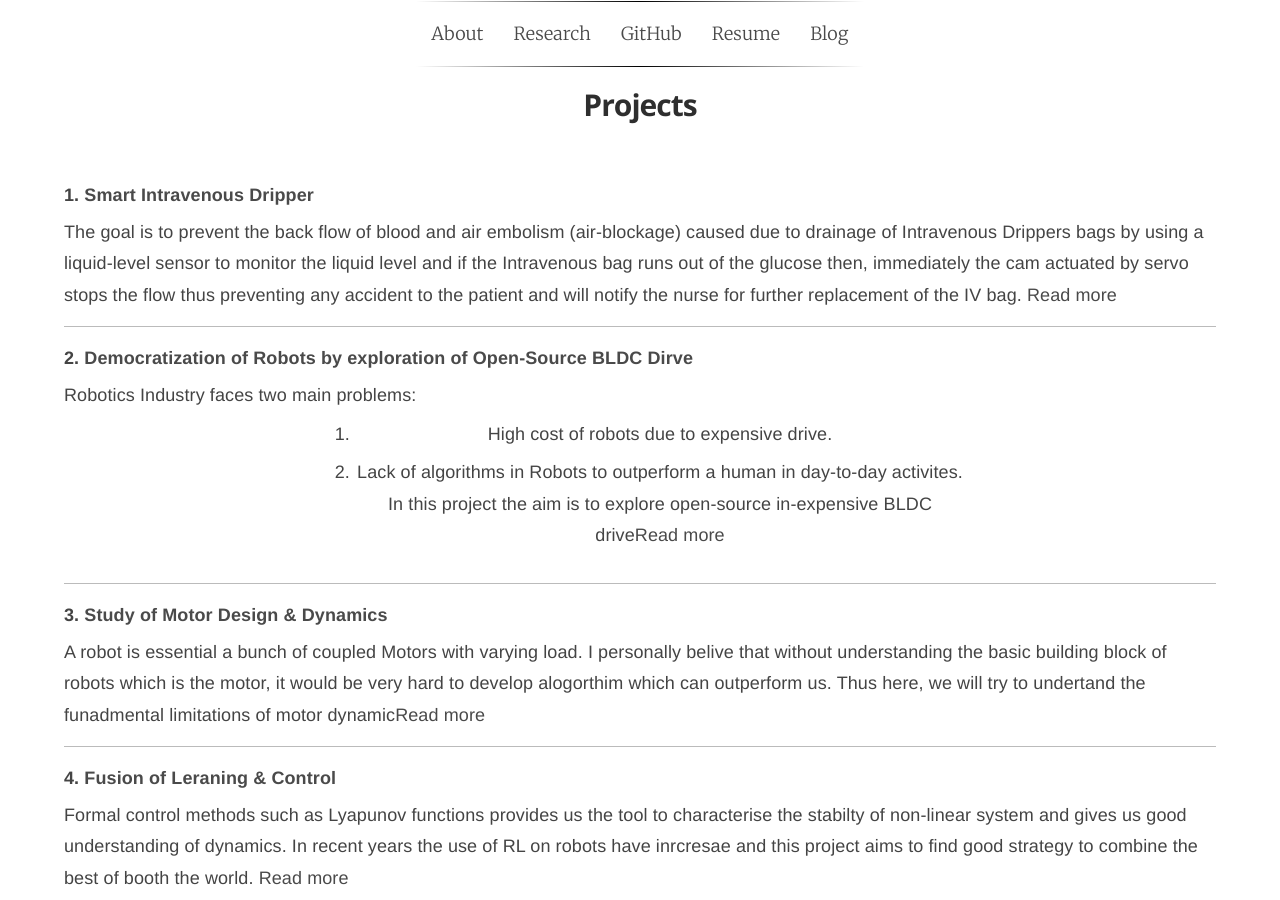
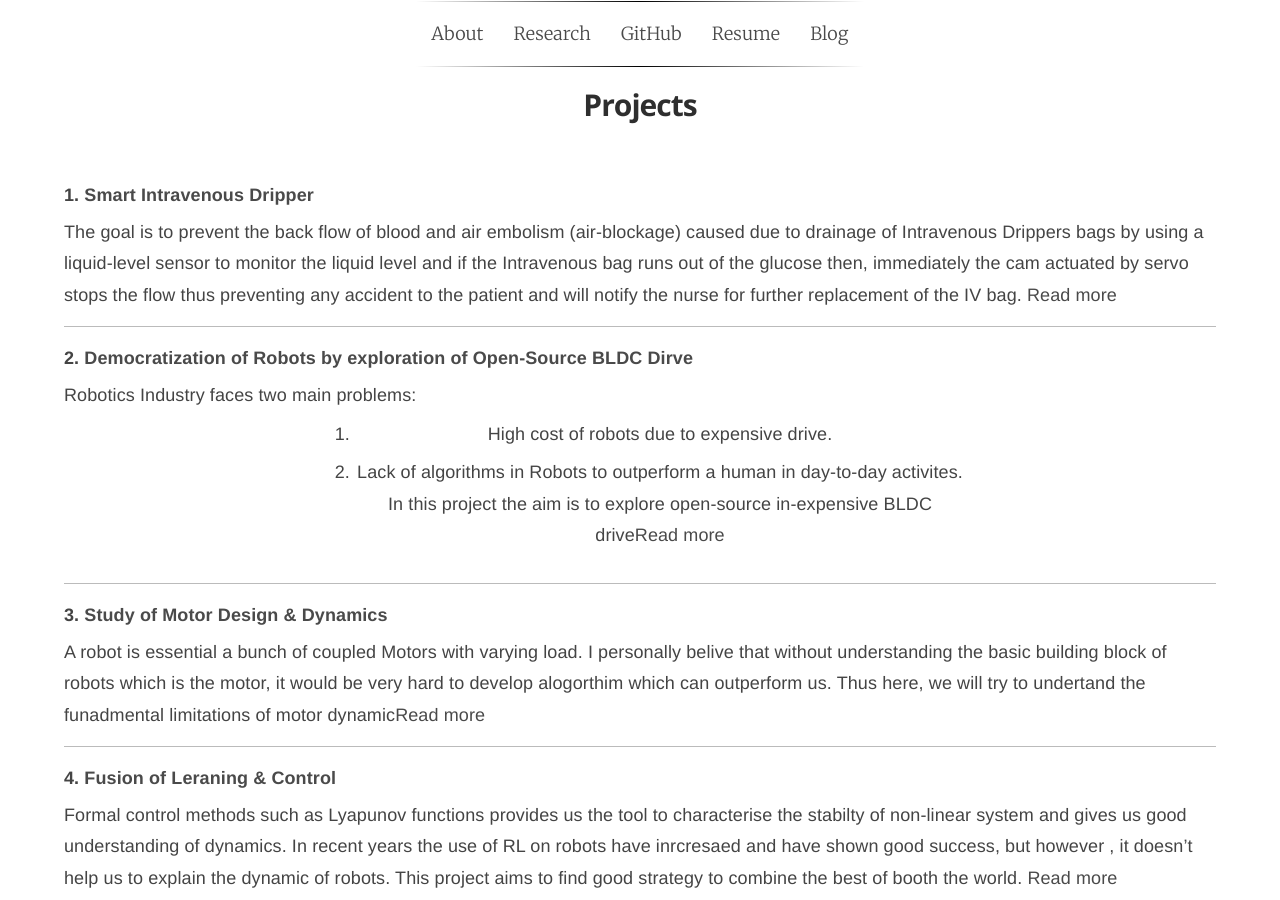
Before and after one commit to ajaygunalan/ajaygunalan.github.io, a Jekyll site: the page built from research.html, in a window 1280 px wide. Built offline with Jekyll 4.4.1, drawn with Linux system fonts in a browser that asks for light colours; some web fonts are replaced.

Commit message:
Update research.md

```diff
--- a/_includes/research.md
+++ b/_includes/research.md
@@ -25,4 +25,4 @@ A robot is essential a bunch of coupled Motors with varying load. I personally b
 
 **4. [Fusion of Leraning & Control](projects/fusion_learning_control.md)**
 
-Formal control methods such as Lyapunov functions provides us the tool to characterise the stabilty of non-linear system and gives us good understanding of dynamics. In recent years the use of RL on robots have inrcresae and this project aims to find good strategy to combine the best of booth the world. [Read more](projects/fusion_learning_control.md)
+Formal control methods such as Lyapunov functions provides us the tool to characterise the stabilty of non-linear system and gives us good understanding of dynamics. In recent years the use of RL on robots have inrcresaed and have shown good success,  but however , it doesn't help us to explain the dynamic of robots. This project aims to find good strategy to combine the best of booth the world. [Read more](projects/fusion_learning_control.md)
```
